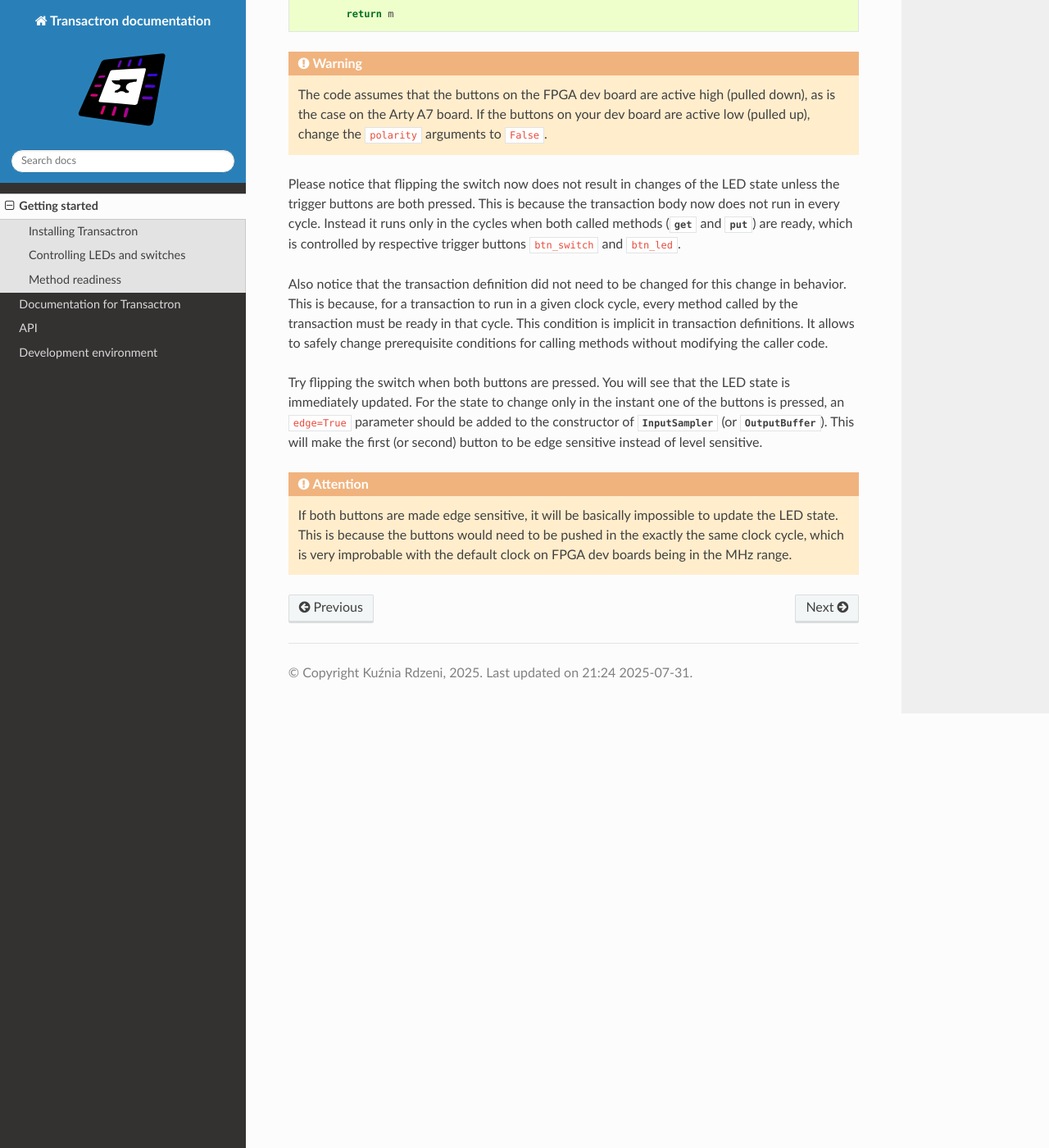
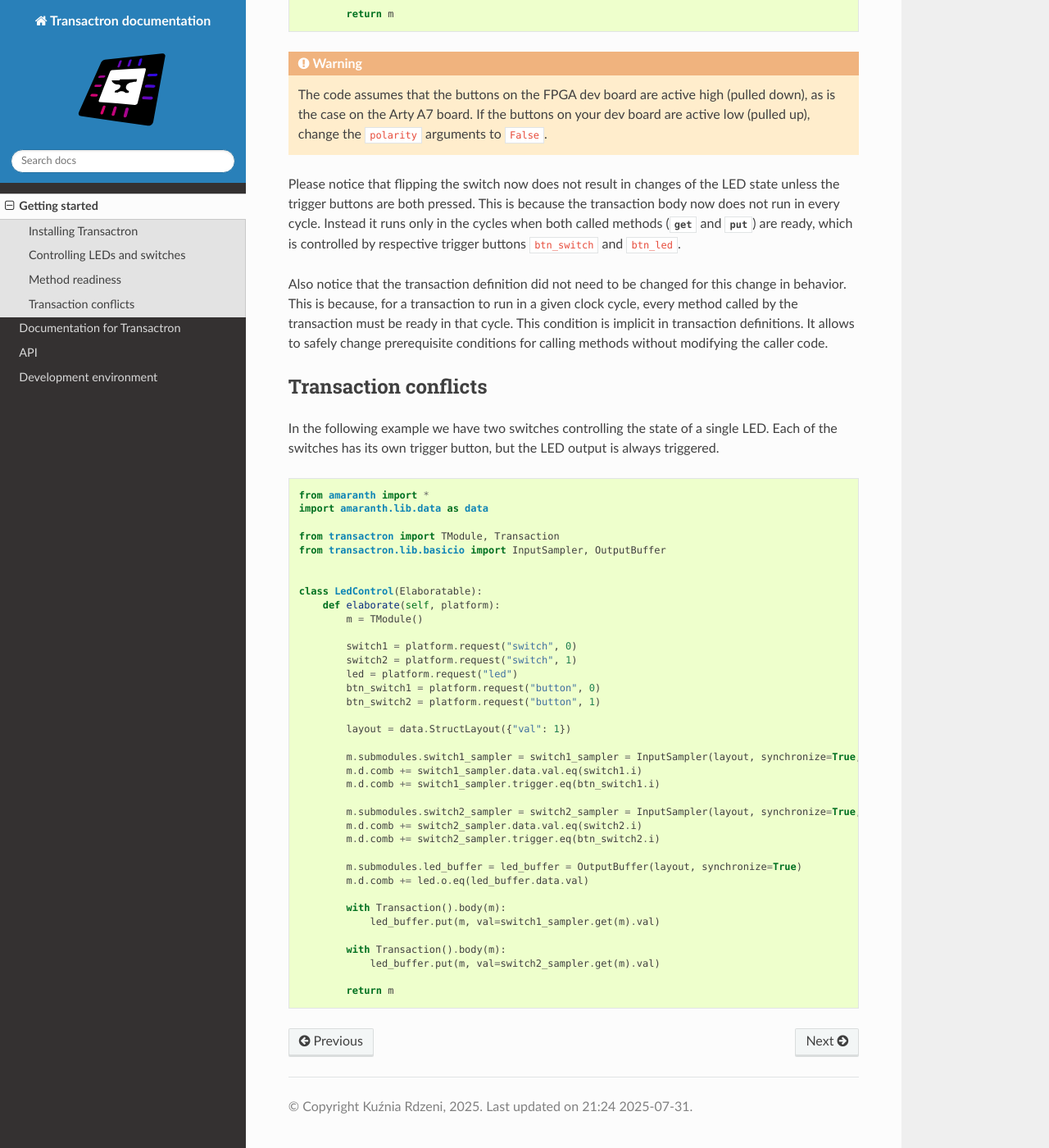
Before and after one commit to tilk/transactron, a Sphinx documentation site: the page built from docs/getting-started.md, in a window 1280 px wide and 1400 px high, scrolled down 2542 px. Shown: the whole window at 82% size. Built offline with Sphinx 7.4.7 and the Read the Docs theme 3.1.0, drawn with Linux system fonts in a browser that asks for light colours; the version number could not be read and is left out.

Commit message:
Work in progress

````diff
--- /dev/null
+++ b/docs/_code/ledcontrol3.py
@@ -0,0 +1,37 @@
+from amaranth import *
+import amaranth.lib.data as data
+
+from transactron import TModule, Transaction
+from transactron.lib.basicio import InputSampler, OutputBuffer
+
+
+class LedControl(Elaboratable):
+    def elaborate(self, platform):
+        m = TModule()
+
+        switch1 = platform.request("switch", 0)
+        switch2 = platform.request("switch", 1)
+        led = platform.request("led")
+        btn_switch1 = platform.request("button", 0)
+        btn_switch2 = platform.request("button", 1)
+
+        layout = data.StructLayout({"val": 1})
+
+        m.submodules.switch1_sampler = switch1_sampler = InputSampler(layout, synchronize=True, polarity=True)
+        m.d.comb += switch1_sampler.data.val.eq(switch1.i)
+        m.d.comb += switch1_sampler.trigger.eq(btn_switch1.i)
+
+        m.submodules.switch2_sampler = switch2_sampler = InputSampler(layout, synchronize=True, polarity=True)
+        m.d.comb += switch2_sampler.data.val.eq(switch2.i)
+        m.d.comb += switch2_sampler.trigger.eq(btn_switch2.i)
+
+        m.submodules.led_buffer = led_buffer = OutputBuffer(layout, synchronize=True)
+        m.d.comb += led.o.eq(led_buffer.data.val)
+
+        with Transaction().body(m):
+            led_buffer.put(m, val=switch1_sampler.get(m).val)
+
+        with Transaction().body(m):
+            led_buffer.put(m, val=switch2_sampler.get(m).val)
+
+        return m
--- a/docs/getting-started.md
+++ b/docs/getting-started.md
@@ -94,12 +94,22 @@ This is because, for a transaction to run in a given clock cycle, every method c
 This condition is implicit in transaction definitions.
 It allows to safely change prerequisite conditions for calling methods without modifying the caller code.
 
-Try flipping the switch when both buttons are pressed.
-You will see that the LED state is immediately updated.
-For the state to change only in the instant one of the buttons is pressed, an `edge=True` parameter should be added to the constructor of {py:class}`~transactron.lib.basicio.InputSampler` (or {py:class}`~transactron.lib.basicio.OutputBuffer`).
-This will make the first (or second) button to be edge sensitive instead of level sensitive.
+% TODO: discuss edge triggering later, when introducing FIFOs
+%
+%Try flipping the switch when both buttons are pressed.
+%You will see that the LED state is immediately updated.
+%For the state to change only in the instant one of the buttons is pressed, an `edge=True` parameter should be added to the constructor of {py:class}`~transactron.lib.basicio.InputSampler` (or {py:class}`~transactron.lib.basicio.OutputBuffer`).
+%This will make the first (or second) button to be edge sensitive instead of level sensitive.
+%
+%:::{attention}
+%If both buttons are made edge sensitive, it will be basically impossible to update the LED state.
+%This is because the buttons would need to be pushed in the exactly the same clock cycle, which is very improbable with the default clock on FPGA dev boards being in the MHz range.
+%:::
 
-:::{attention}
-If both buttons are made edge sensitive, it will be basically impossible to update the LED state.
-This is because the buttons would need to be pushed in the exactly the same clock cycle, which is very improbable with the default clock on FPGA dev boards being in the MHz range.
-:::
+## Transaction conflicts
+
+In the following example we have two switches controlling the state of a single LED.
+Each of the switches has its own trigger button, but the LED output is always triggered.
+
+```{literalinclude} _code/ledcontrol3.py
+```
````
